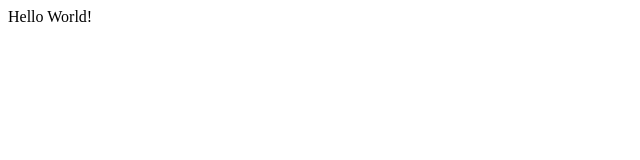
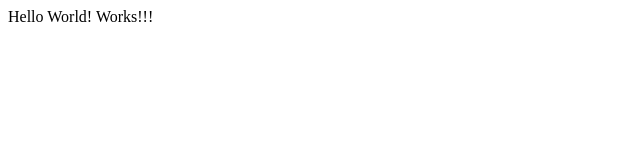
Before and after one commit to qfel13/qfel13.github.com, a plain HTML site: page index.html in a window 1280 px wide. Shown: the full height of the page, 0-640 px from the left. Drawn offline with Linux system fonts and the light colour scheme.

Commit message:
Update index.html

```diff
--- a/index.html
+++ b/index.html
@@ -6,6 +6,6 @@
 <title>qfel13</title>
 </head>
 <body>
-Hello World!
+Hello World! Works!!!
 </body>
 </html>
```
